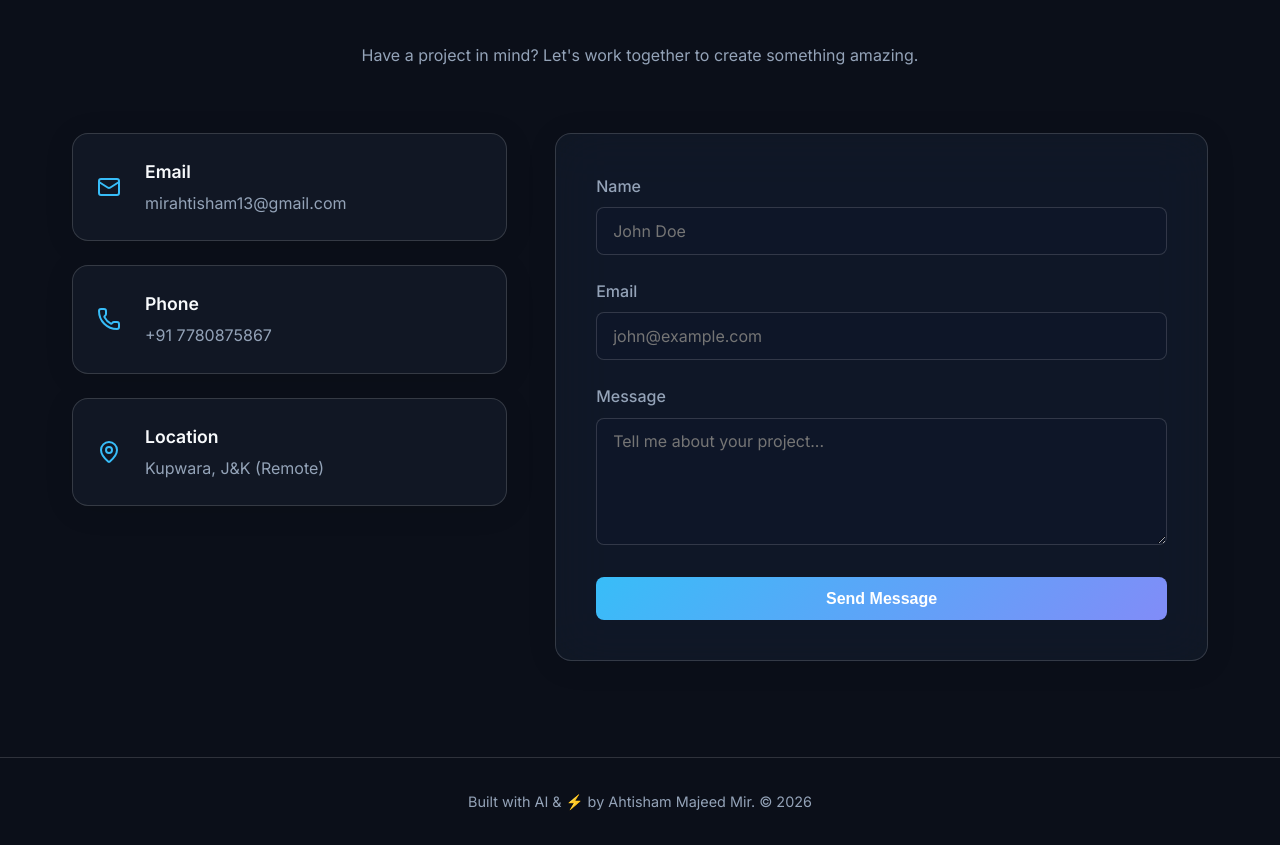
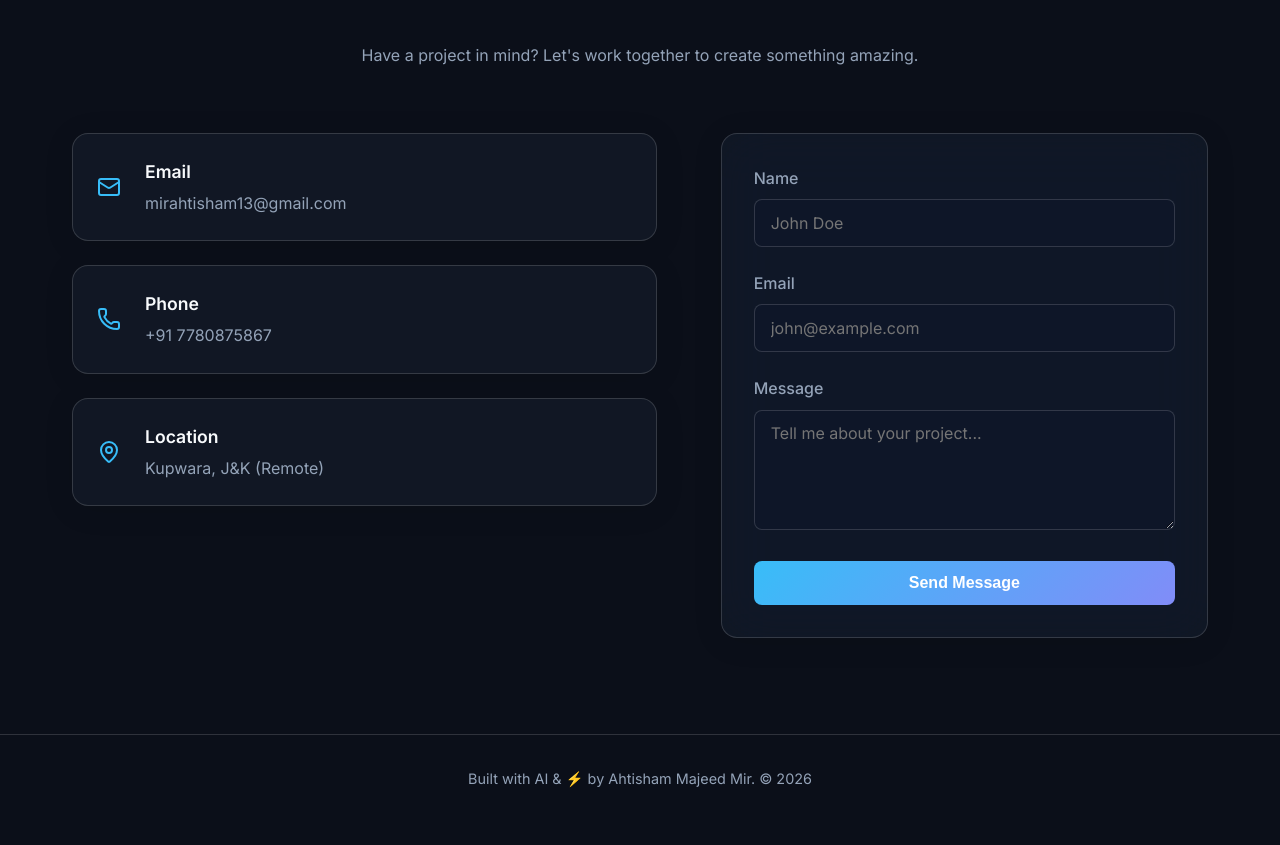
Before and after one commit to mirahtisham13/portfolio, a React (Vite) app: page / in a window 1280 px wide. Shown: the part 4582-5427 px from the top of the page. After the commit the page ends 5404 px from the top, so only its background shows below. Built offline with nearby package versions, Linux system fonts and the light colour scheme.

Commit message:
UI adjustments: Navbar logo, Light Mode fixes, Contact form sizing

```diff
--- a/src/components/Contact.css
+++ b/src/components/Contact.css
@@ -1,7 +1,7 @@
 .contact-container {
   display: grid;
-  grid-template-columns: 1fr 1.5fr;
-  gap: 3rem;
+  grid-template-columns: 1.2fr 1fr;
+  gap: 4rem;
 }
 
 .contact-info {
@@ -23,7 +23,7 @@
 }
 
 .contact-form {
-  padding: 2.5rem;
+  padding: 2rem;
 }
 
 .form-group {
--- a/src/components/Contact.jsx
+++ b/src/components/Contact.jsx
@@ -52,7 +52,7 @@ const Contact = () => {
             </div>
             <div className="form-group">
               <label htmlFor="message">Message</label>
-              <textarea id="message" name="message" rows="5" placeholder="Tell me about your project..." className="form-control" required></textarea>
+              <textarea id="message" name="message" rows="4" placeholder="Tell me about your project..." className="form-control" required></textarea>
             </div>
             <button type="submit" className="btn btn-primary" style={{ width: '100%' }}>Send Message</button>
           </form>
```
